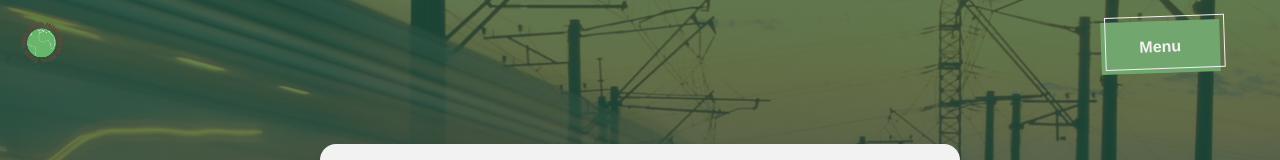
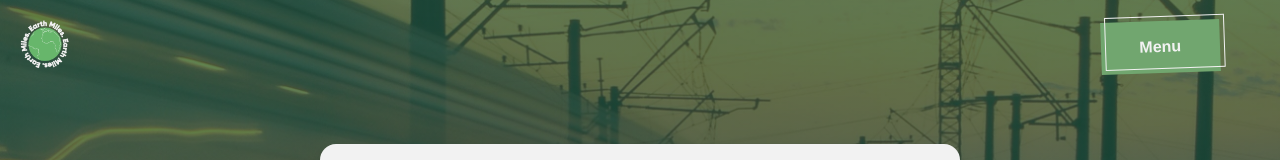
Before and after one commit to luka9938/earthmiles-weebs2, a Next.js app: page /login in a window 1280 px wide. Shown: the top 160 px of the page. Built offline with nearby package versions, Linux system fonts and the light colour scheme; a web font is replaced by a local one.

Commit message:
new logo!!! lets go

```diff
--- a/src/components/Menu/index.js
+++ b/src/components/Menu/index.js
@@ -7,7 +7,7 @@ const Menu = () => {
     <div className={styles.menu}>
       <div className={styles.logo}>
         <Link href="/">
-          <img src="/logo1.png" alt="logo"></img>
+          <img src="/logowhite.png" alt="logo"></img>
         </Link>
       </div>
       <div className={styles.links}>
```
